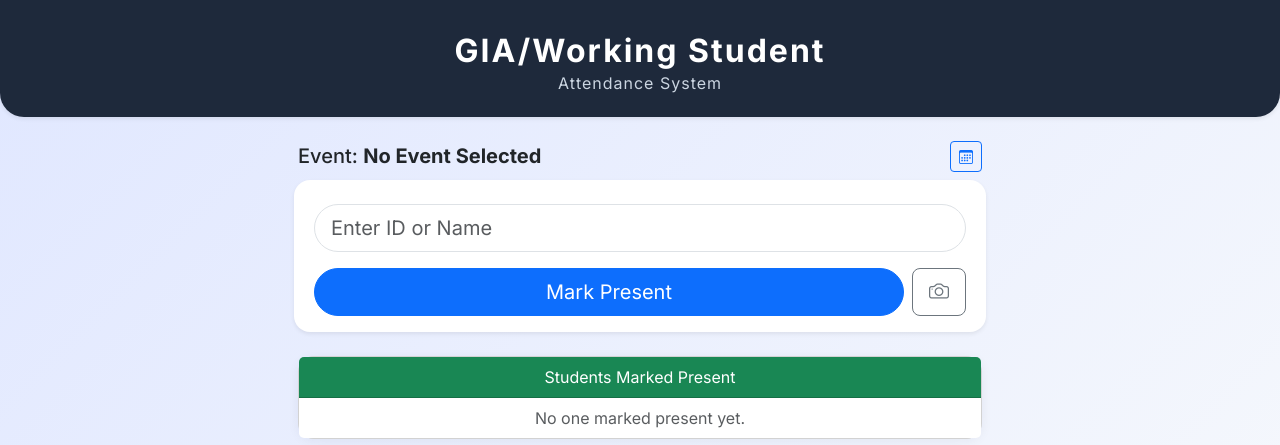
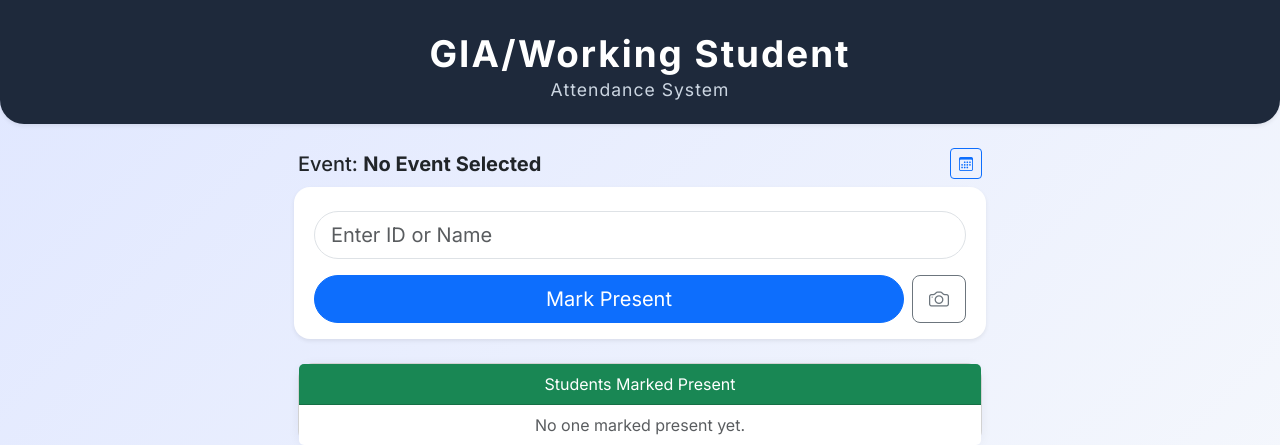
Before and after one commit to earlhsjks/club-attendance, a Flask app: page / in a window 1280 px wide. Shown: the top 445 px of the page. Run offline with Flask 3, Linux system fonts and the light colour scheme; the visitor is signed in with stand-in values (Sample User, id 1); data that the repository does not hold is empty.

Commit message:
header fixed

```diff
--- a/templates/index.html
+++ b/templates/index.html
@@ -25,13 +25,13 @@
         box-shadow: 0 4px 16px rgba(30,41,59,0.08);
     }
     .main-header h1 {
-        font-size: 2rem;
+        font-size: 2.3rem;
         font-weight: 700;
         margin-bottom: 0.2rem;
         letter-spacing: 2px;
     }
     .main-header h2 {
-        font-size: 1rem;
+        font-size: 1.1rem;
         font-weight: 400;
         color: #cbd5e1;
         letter-spacing: 1px;
```
